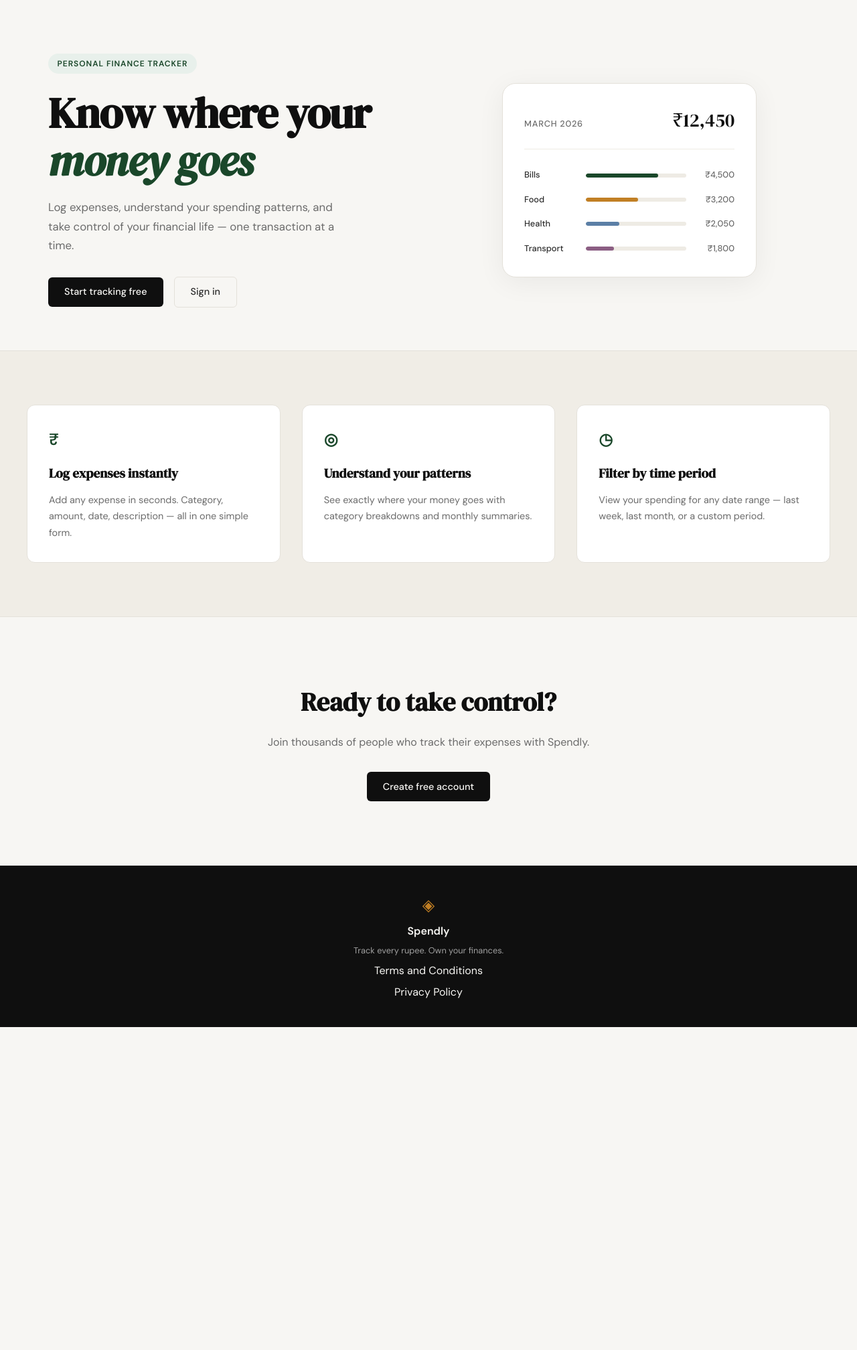
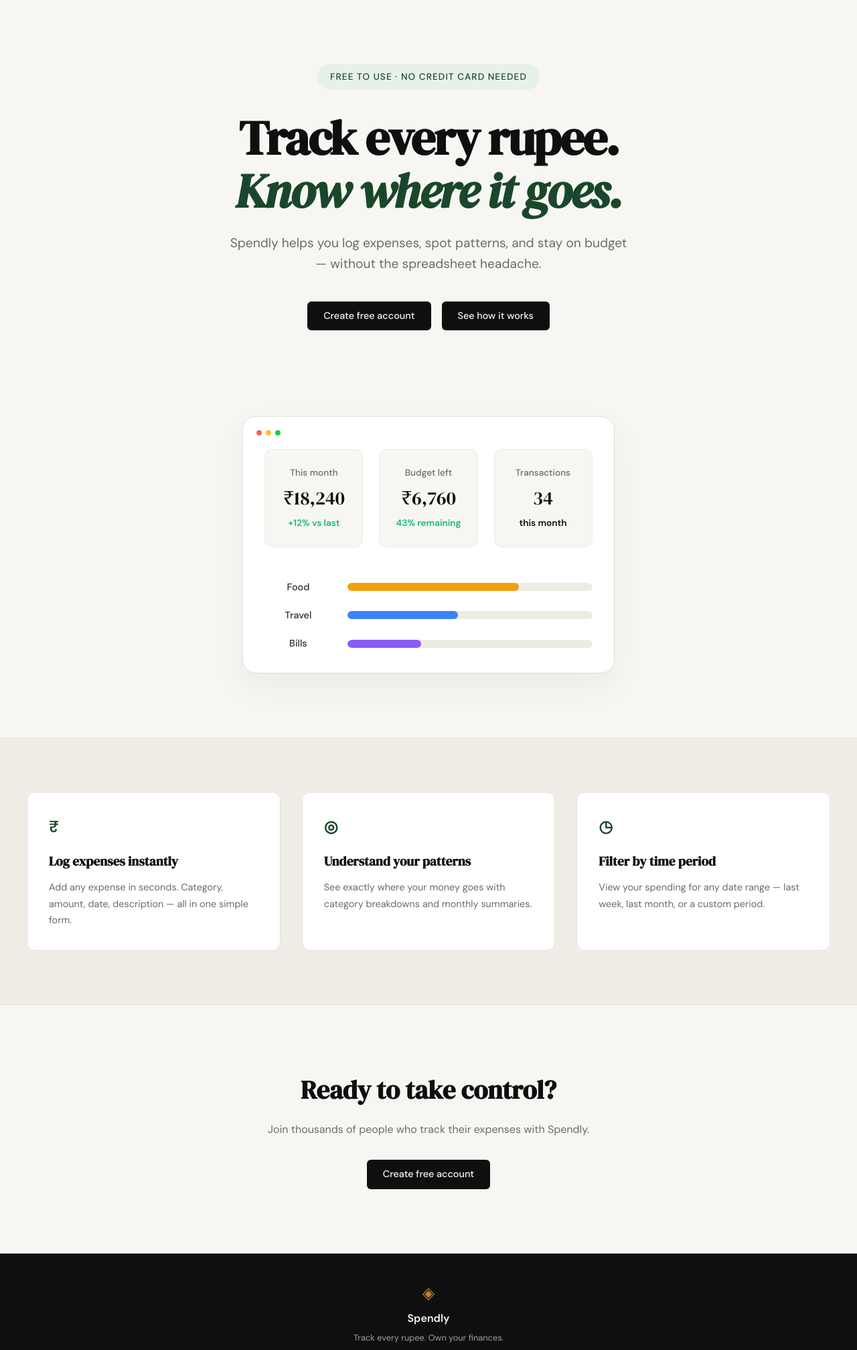
Before and after one commit to dhirajsahh/spendly, a Flask app: page / in a window 1280 px wide. Shown: the part 61-2076 px from the top of the page at 67% size. Before the commit the page ends 1594 px from the top, so only its background shows below. Run offline with Flask 3, Linux system fonts and the light colour scheme.

Commit message:
landing: redesign hero section to match lookup

```diff
--- /dev/null
+++ b/static/css/landing.css
@@ -0,0 +1,172 @@
+.hero {
+    padding: 6rem 2rem;
+    display: flex;
+    flex-direction: column;
+    align-items: center;
+    text-align: center;
+    max-width: var(--max-width);
+    margin: 0 auto;
+}
+
+.hero-inner {
+    display: flex;
+    flex-direction: column;
+    align-items: center;
+    margin-bottom: 4rem;
+}
+
+.hero-badge {
+    background: var(--accent-light);
+    color: var(--accent);
+    font-size: 0.85rem;
+    font-weight: 500;
+    padding: 0.5rem 1.2rem;
+    border-radius: 999px;
+    margin-bottom: 2rem;
+}
+
+.hero-title {
+    font-family: var(--font-display);
+    font-size: clamp(2.5rem, 6vw, 4.5rem);
+    line-height: 1.1;
+    color: var(--ink);
+    margin-bottom: 1.5rem;
+    letter-spacing: -0.03em;
+}
+
+.text-accent {
+    color: var(--accent);
+}
+
+.hero-subtitle {
+    font-size: 1.2rem;
+    color: var(--ink-muted);
+    line-height: 1.6;
+    max-width: 600px;
+    margin-bottom: 2.5rem;
+}
+
+.hero-actions {
+    display: flex;
+    gap: 1rem;
+    justify-content: center;
+}
+
+/* Dashboard Visual */
+.mock-dashboard {
+    background: var(--paper-card);
+    border: 1px solid var(--border);
+    border-radius: var(--radius-lg);
+    padding: 2rem;
+    width: 100%;
+    max-width: 800px;
+    box-shadow: 0 20px 50px rgba(0,0,0,0.05);
+    position: relative;
+}
+
+.dashboard-dots {
+    display: flex;
+    gap: 6px;
+    position: absolute;
+    top: 20px;
+    left: 20px;
+}
+
+.dot {
+    width: 8px;
+    height: 8px;
+    border-radius: 50%;
+}
+
+.dot.red { background: #ff5f56; }
+.dot.yellow { background: #ffbd2e; }
+.dot.green { background: #27c93f; }
+
+.dashboard-stats {
+    display: grid;
+    grid-template-columns: repeat(3, 1fr);
+    gap: 1.5rem;
+    margin-bottom: 3rem;
+    margin-top: 1rem;
+}
+
+.stat-card {
+    background: var(--paper);
+    border: 1px solid var(--border-soft);
+    border-radius: var(--radius-md);
+    padding: 1.5rem;
+    display: flex;
+    flex-direction: column;
+    gap: 0.25rem;
+}
+
+.stat-label {
+    font-size: 0.85rem;
+    color: var(--ink-muted);
+    font-weight: 500;
+}
+
+.stat-value {
+    font-family: var(--font-display);
+    font-size: 1.75rem;
+    color: var(--ink);
+    font-weight: 500;
+}
+
+.stat-trend {
+    font-size: 0.85rem;
+    font-weight: 600;
+}
+
+.stat-trend.positive {
+    color: #10b981;
+}
+
+.dashboard-bars {
+    display: flex;
+    flex-direction: column;
+    gap: 1.2rem;
+}
+
+.bar-row {
+    display: grid;
+    grid-template-columns: 100px 1fr;
+    align-items: center;
+    gap: 1.5rem;
+}
+
+.bar-label {
+    font-size: 0.9rem;
+    color: var(--ink-soft);
+    font-weight: 500;
+}
+
+.bar-track {
+    height: 12px;
+    background: var(--border-soft);
+    border-radius: 999px;
+    overflow: hidden;
+}
+
+.bar-fill {
+    height: 100%;
+    border-radius: 999px;
+    transition: width 0.6s ease;
+}
+
+.bar-orange { background: #f59e0b; }
+.bar-blue { background: #3b82f6; }
+.bar-purple { background: #8b5cf6; }
+
+@media (max-width: 768px) {
+    .dashboard-stats {
+        grid-template-columns: 1fr;
+    }
+    .bar-row {
+        grid-template-columns: 1fr;
+        gap: 0.5rem;
+    }
+    .bar-label {
+        text-align: center;
+    }
+}
--- a/templates/landing.html
+++ b/templates/landing.html
@@ -1,4 +1,8 @@
 {% extends "base.html" %}
+
+{% block head %}
+    <link rel="stylesheet" href="{{ url_for('static', filename='css/landing.css') }}">
+{% endblock %}
 
 {% block title %}Spendly — Track Every Rupee{% endblock %}
 
@@ -6,55 +10,62 @@
 
 <section class="hero">
     <div class="hero-inner">
-        <div class="hero-badge">Personal Finance Tracker</div>
+        <div class="hero-badge">Free to use · No credit card needed</div>
         <h1 class="hero-title">
-            Know where your<br>
-            <em>money goes</em>
+            Track every rupee.<br>
+            <em class="text-accent">Know where it goes.</em>
         </h1>
         <p class="hero-subtitle">
-            Log expenses, understand your spending patterns,
-            and take control of your financial life —
-            one transaction at a time.
+            Spendly helps you log expenses, spot patterns, and stay
+            on budget — without the spreadsheet headache.
         </p>
         <div class="hero-actions">
-            <a href="{{ url_for('register') }}" class="btn-primary">Start tracking free</a>
-            <a href="{{ url_for('login') }}" class="btn-ghost">Sign in</a>
+            <a href="{{ url_for('register') }}" class="btn-primary">Create free account</a>
+            <a href="#" class="btn-primary">See how it works</a>
         </div>
     </div>
     <div class="hero-visual">
-        <div class="mock-card">
-            <div class="mock-card-header">
-                <span class="mock-label">March 2026</span>
-                <span class="mock-total">₹12,450</span>
+        <div class="mock-dashboard">
+            <div class="dashboard-dots">
+                <span class="dot red"></span>
+                <span class="dot yellow"></span>
+                <span class="dot green"></span>
             </div>
-            <div class="mock-bars">
-                <div class="mock-bar-row">
-                    <span class="mock-cat">Bills</span>
-                    <div class="mock-bar-track">
-                        <div class="mock-bar" style="width: 72%"></div>
+            <div class="dashboard-stats">
+                <div class="stat-card">
+                    <span class="stat-label">This month</span>
+                    <span class="stat-value">₹18,240</span>
+                    <span class="stat-trend positive">+12% vs last</span>
+                </div>
+                <div class="stat-card">
+                    <span class="stat-label">Budget left</span>
+                    <span class="stat-value">₹6,760</span>
+                    <span class="stat-trend positive">43% remaining</span>
+                </div>
+                <div class="stat-card">
+                    <span class="stat-label">Transactions</span>
+                    <span class="stat-value">34</span>
+                    <span class="stat-trend">this month</span>
+                </div>
+            </div>
+            <div class="dashboard-bars">
+                <div class="bar-row">
+                    <span class="bar-label">Food</span>
+                    <div class="bar-track">
+                        <div class="bar-fill bar-orange" style="width: 70%"></div>
                     </div>
-                    <span class="mock-amt">₹4,500</span>
                 </div>
-                <div class="mock-bar-row">
-                    <span class="mock-cat">Food</span>
-                    <div class="mock-bar-track">
-                        <div class="mock-bar mock-bar-2" style="width: 52%"></div>
+                <div class="bar-row">
+                    <span class="bar-label">Travel</span>
+                    <div class="bar-track">
+                        <div class="bar-fill bar-blue" style="width: 45%"></div>
                     </div>
-                    <span class="mock-amt">₹3,200</span>
                 </div>
-                <div class="mock-bar-row">
-                    <span class="mock-cat">Health</span>
-                    <div class="mock-bar-track">
-                        <div class="mock-bar mock-bar-3" style="width: 33%"></div>
+                <div class="bar-row">
+                    <span class="bar-label">Bills</span>
+                    <div class="bar-track">
+                        <div class="bar-fill bar-purple" style="width: 30%"></div>
                     </div>
-                    <span class="mock-amt">₹2,050</span>
-                </div>
-                <div class="mock-bar-row">
-                    <span class="mock-cat">Transport</span>
-                    <div class="mock-bar-track">
-                        <div class="mock-bar mock-bar-4" style="width: 28%"></div>
-                    </div>
-                    <span class="mock-amt">₹1,800</span>
                 </div>
             </div>
         </div>
```
Also changed, not shown: file.txt (+16 -0 lines), image/landing.png (added).
